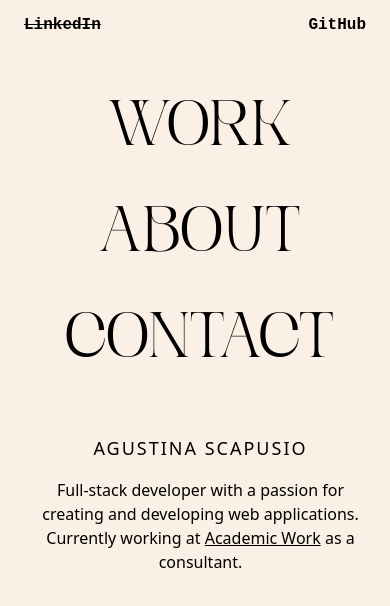
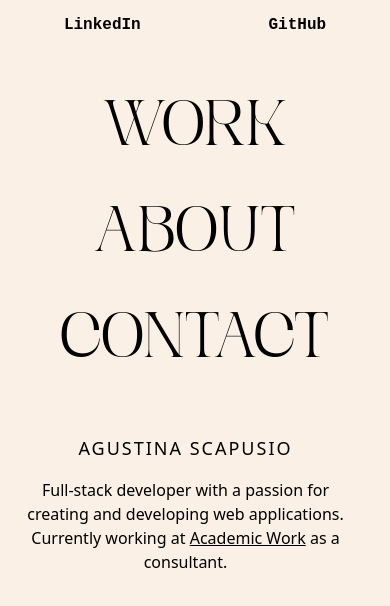
Before and after one commit to AgustinaScapusio/AgustinaPortfolio, a React (Vite) app: page / in a window 390 px wide. Shown: the top 606 px of the page. Built offline with nearby package versions, Linux system fonts and the light colour scheme.

Commit message:
Update SideBar and Home CSS

```diff
--- a/src/components/SideBar.css
+++ b/src/components/SideBar.css
@@ -57,11 +57,12 @@ aside p {
     aside {
         width: 100%;
         height: 50px;
-        text-align: left;
+        text-align: center;
         display: flex;
         flex-direction: row;
-        justify-content: space-between;
+        justify-content: space-around;
         align-items: center;
+
     }
 
     aside .home {
--- a/src/pages/Home.css
+++ b/src/pages/Home.css
@@ -72,7 +72,7 @@
         width: 100%;
         margin-right: 0px;
         margin-top: 60px;
-        left:10px;
+        left:5px;
         display:block;
 
     }
@@ -83,7 +83,7 @@
         margin: 400px 115px;
         position: absolute;
         top:30px; /* Position at the bottom */
-        left: -90px; /* Position at the left */
+        left: -105px; /* Position at the left */
         text-align: center;
     }
     .button-home p::before {
```
